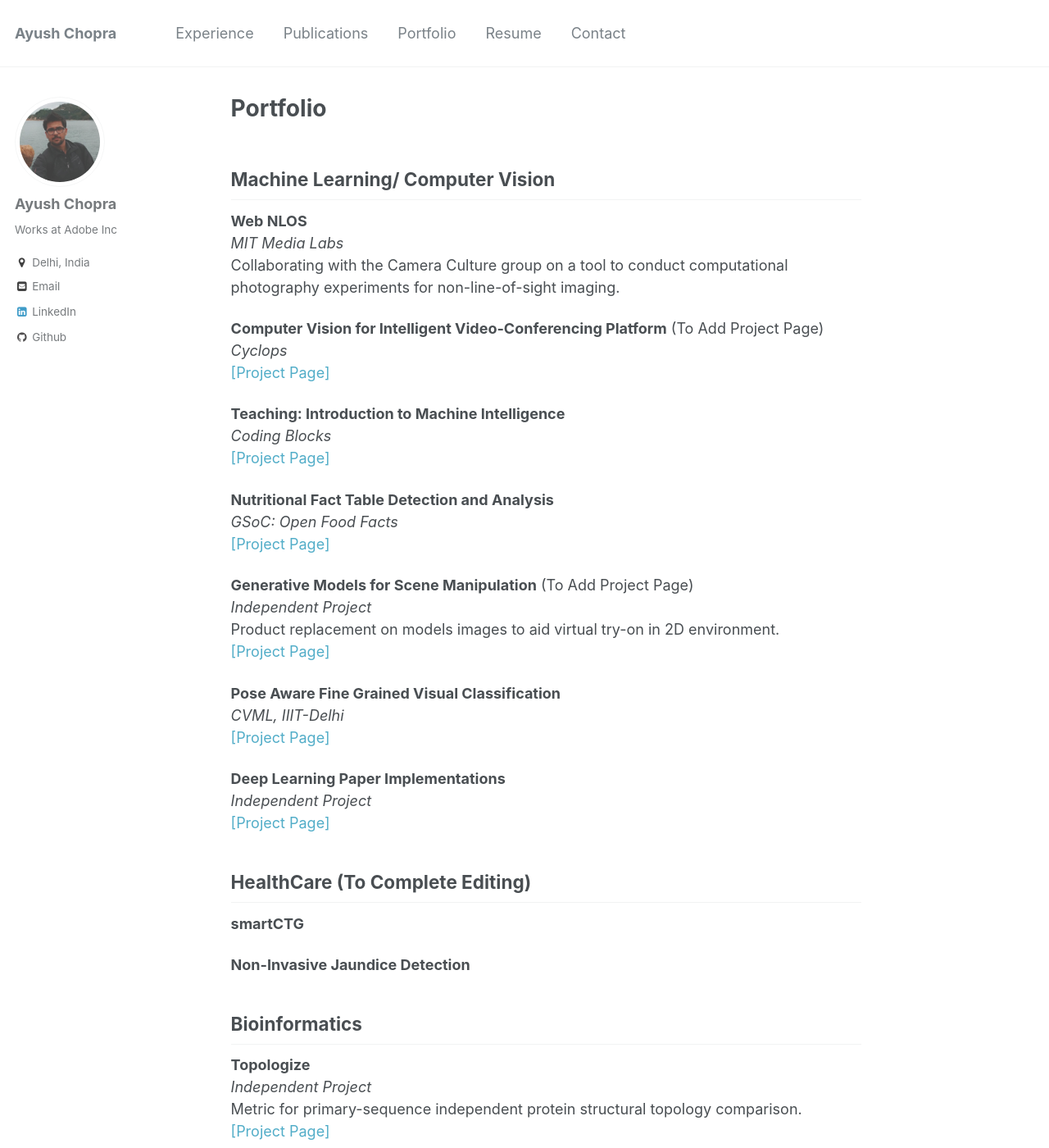
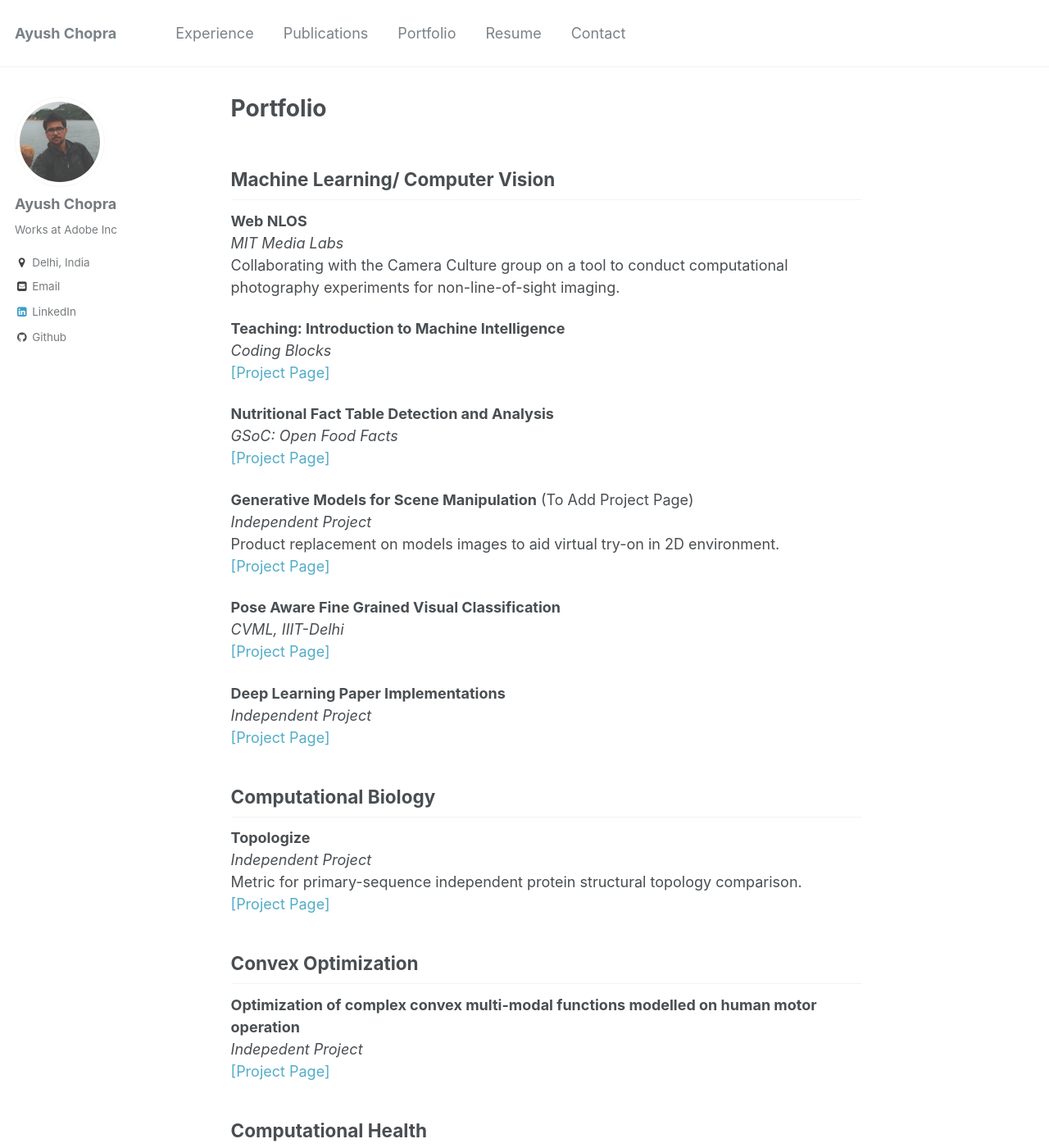
Before and after one commit to ayushchopra96/ayushchopra96.github.io, a Jekyll site: the page built from _pages/portfolio_temp.md, in a window 1280 px wide and 1400 px high. Shown: the whole window at 82% size. Built offline with Jekyll 4.4.1, drawn with Linux system fonts in a browser that asks for light colours; some of the changed text lies outside the part shown.

Commit message:
portfolio updates

```diff
--- a/_pages/portfolio_temp.md
+++ b/_pages/portfolio_temp.md
@@ -10,11 +10,6 @@
 <i>MIT Media Labs</i>
 <br>
 Collaborating with the Camera Culture group on a tool to conduct computational photography experiments for non-line-of-sight imaging.
-
-<b>Computer Vision for Intelligent Video-Conferencing Platform</b> (To Add Project Page)<br>
-<i>Cyclops</i>
-<br>
-[[Project Page]](../projects/cyclops)
 
 <b>Teaching: Introduction to Machine Intelligence</b><br>
 <i>Coding Blocks</i><br>
@@ -41,13 +36,7 @@
 <i>Independent Project</i> <br>
 [[Project Page]](../projects/paper-implementations)
 
-## HealthCare (To Complete Editing)
-
-<b>smartCTG</b>
-
-<b>Non-Invasive Jaundice Detection</b>
-
-## Bioinformatics
+## Computational Biology
 
 <b>Topologize</b><br>
 <i>Independent Project</i>
@@ -62,6 +51,18 @@
 <i>Indepedent Project</i>
 <br>
 [[Project Page]](../publications/HIDE)
+
+## Computational Health
+
+<b>smartCTG</b>
+<i>Independent Project</i>
+<br>
+[[Project Page]](../projects/smartCTG)
+
+<b>Non-Invasive Jaundice Detection</b>
+<i>Independent Project</i>
+<br>
+[[Project Page]](../projects/jaundice)
 
 ## Computational Chemistry
 
```
